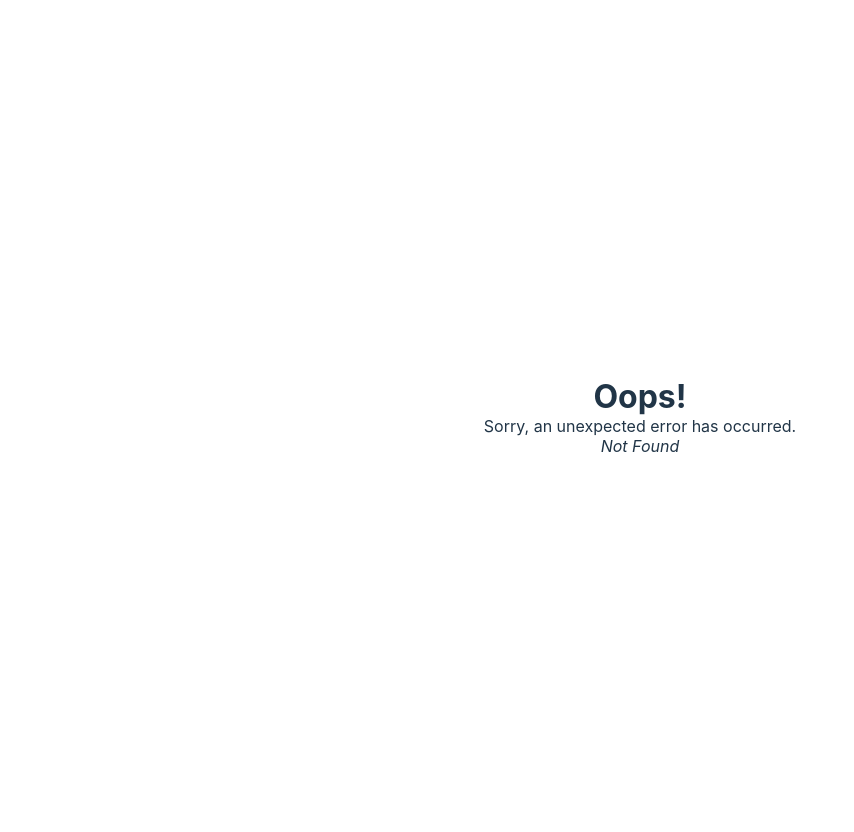
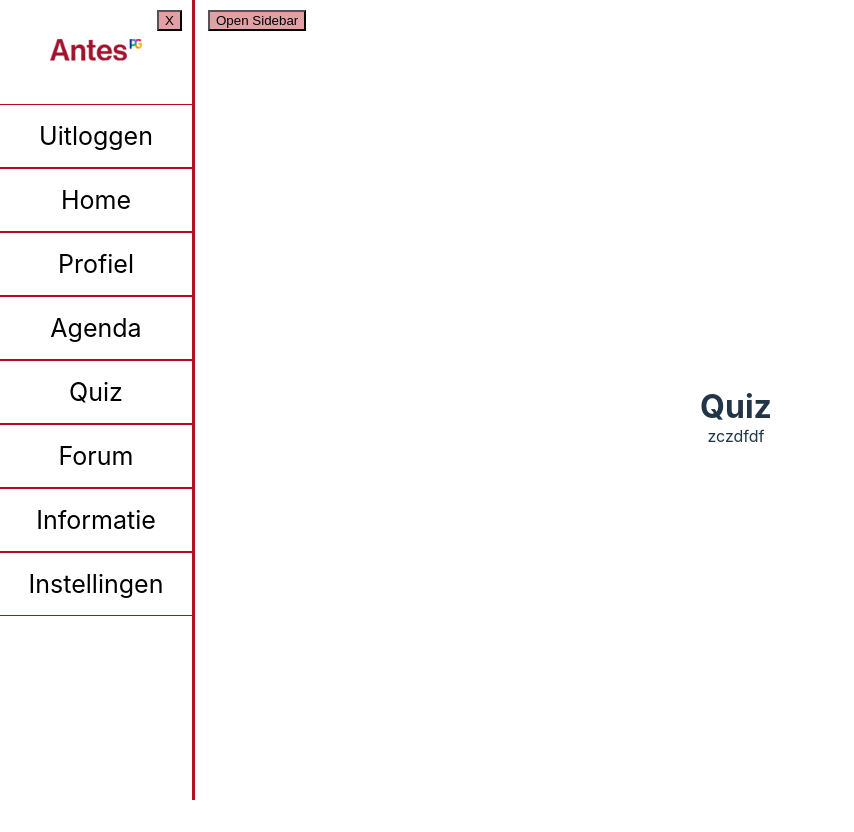
Before and after one commit to NourEdlbi/Project_C, a React (Vite) app in the folder AntesFE/: page /userSidebar/Quizzes in a window 1280 px wide. Before the commit this address had no page. Shown: the whole page, without its empty margins (0-854 px from the left). Built offline with nearby package versions, Linux system fonts and the light colour scheme.

Commit message:
userquiz files toegevoegd
profiel wordt voor admin en user gebruikt dus heb locatie verplaatst

```diff
--- /dev/null
+++ b/AntesFE/src/quiz.css
@@ -0,0 +1,4 @@
+
+.quizbanner {
+    border: solid 5px rgb(181, 15, 34)
+}
--- /dev/null
+++ b/AntesFE/src/routes/User/UserQuiz.tsx
@@ -0,0 +1,11 @@
+export default function Uquiz() {
+    return (
+        <div className="pagecontent">
+            <h1> Quiz</h1>
+            <div className="quizbanner">
+             zczdfdf
+            </div>
+        </div>
+
+    )
+}
--- a/AntesFE/src/routes/User/UserSidebar.tsx
+++ b/AntesFE/src/routes/User/UserSidebar.tsx
@@ -40,6 +40,10 @@ export default function UserSidebar() {
         // Navigate to the "Profile" route
         navigate('Informatie');
     };
+    const handleManageQuiz = () => {
+        // Navigate to the "Profile" route
+        navigate('Quizzes');
+    };
 
     function closeNav() {
         const x = document.getElementById("sbar") as HTMLElement;
@@ -66,16 +70,19 @@ export default function UserSidebar() {
                 <img src={menuImage} alt="Menu" style={{ width: '100px', height: 'auto' }} />
                 <button className="closebtn" onClick={closeNav}> X </button>
                 <div className="sidebarbox">
-                    <a onClick={handleManageLogout}>Logout</a>
+                    <a onClick={handleManageLogout}>Uitloggen</a>
                 </div>
                 <div className="sidebarbox">
                     <a onClick={handleManageHome}>Home</a>
                 </div>
                 <div className="sidebarbox">
-                    <a onClick={handleManageProfile}>Profile</a>
+                    <a onClick={handleManageProfile}>Profiel</a>
                 </div>
                 <div className="sidebarbox">
                     <a onClick={handleManageAgenda}>Agenda</a>
+                </div>
+                <div className="sidebarbox">
+                    <a onClick={handleManageQuiz}>Quiz</a>
                 </div>
 
                 <div className="sidebarbox">
```
Also changed, not shown: AntesFE/src/main.tsx (+6 -1 lines), AntesFE/src/routes/Profile.tsx (renamed from AntesFE/src/routes/User/Profile.tsx).
